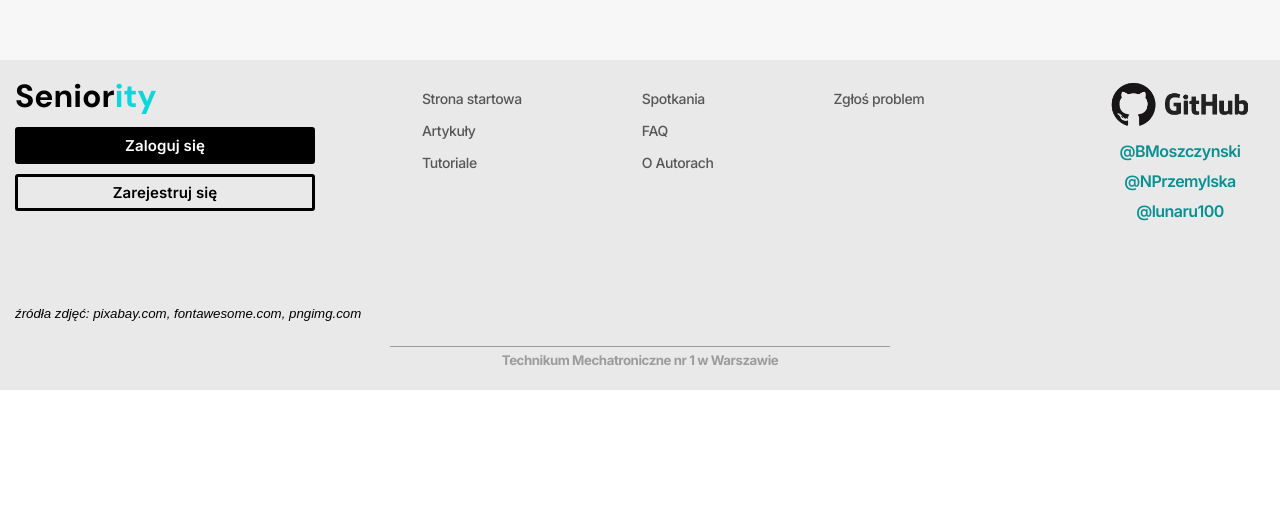
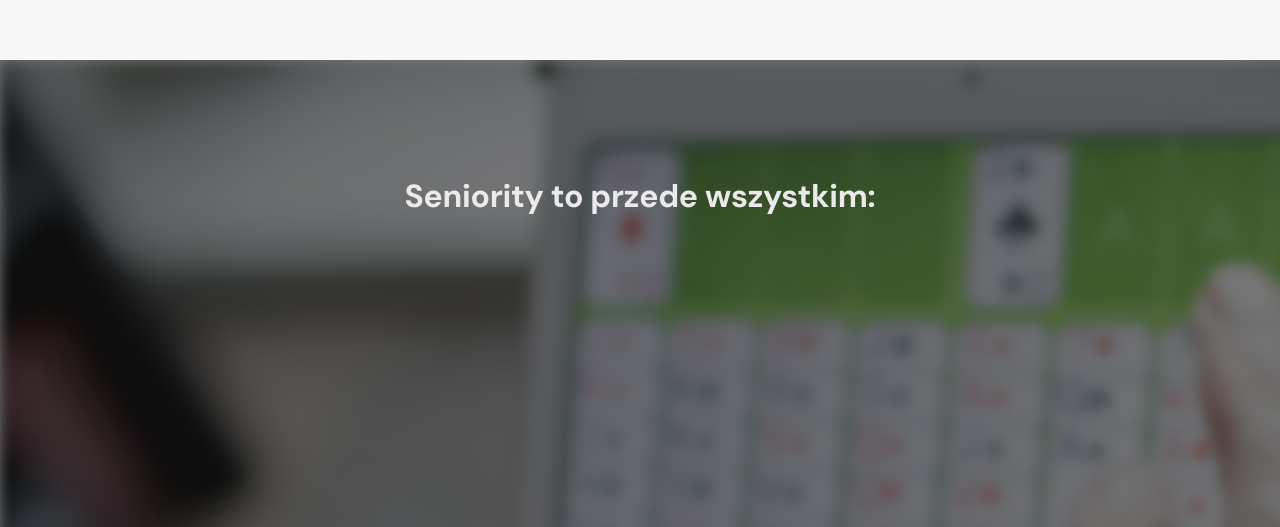
Before and after one commit to BMoszczynski07/SENIORity, a Svelte app in the folder client/: page / in a window 1280 px wide. Shown: the part 2270-2797 px from the top of the page. Before the commit the page ends 2660 px from the top, so only its background shows below. Built offline with nearby package versions, Linux system fonts and the light colour scheme.

Commit message:
fix in side menu design + adding new section

```diff
--- /dev/null
+++ b/client/src/components/About.svelte
@@ -0,0 +1,50 @@
+<script>
+  import "../scss/about.scss";
+  import aboutBg from "../assets/about-bg.jpg";
+  import { onDestroy, onMount } from "svelte";
+
+  export let tiles;
+  export let handleTilesAnimate;
+
+  onMount(() => {
+    document.addEventListener("scroll", handleTilesAnimate);
+  });
+
+  onDestroy(() => {
+    document.removeEventListener("scroll", handleTilesAnimate);
+  });
+</script>
+
+<section class="about --main-page__section">
+  <img src={aboutBg} alt="bg" class="about__img" />
+
+  <div class="about__content">
+    <h1 class="about__title">Seniority to przede wszystkim:</h1>
+
+    <div class="about__tiles">
+      <div class="about__tile" class:about__tile--on={tiles} style="--x: 0.2">
+        <span class="about__i"> UI </span>
+        <p class="about__desc">
+          Przejrzysty i czytelny wygląd strony zapewniający wszystkim
+          odwiedzającym czytelnie przemieszczanie się po niej
+        </p>
+      </div>
+
+      <div class="about__tile" class:about__tile--on={tiles} style="--x: 0.4">
+        <span class="about__i"> UI </span>
+        <p class="about__desc">
+          Przejrzysty i czytelny wygląd strony zapewniający wszystkim
+          odwiedzającym czytelnie przemieszczanie się po niej
+        </p>
+      </div>
+
+      <div class="about__tile" class:about__tile--on={tiles} style="--x: 0.6">
+        <span class="about__i"> UI </span>
+        <p class="about__desc">
+          Przejrzysty i czytelny wygląd strony zapewniający wszystkim
+          odwiedzającym czytelnie przemieszczanie się po niej
+        </p>
+      </div>
+    </div>
+  </div>
+</section>
--- a/client/src/components/Counter.svelte
+++ b/client/src/components/Counter.svelte
@@ -2,10 +2,11 @@
   import "../scss/counter.scss";
   import person from "../assets/person.svg";
   import CounterTool from "./CounterTool.svelte";
+  import layout from "../assets/layout-bg.png";
 </script>
 
-<section class="counter">
-  <div class="counter__container">
+<section class="counter --main-page__section">
+  <div class="counter__container" style="background-image: url({layout})">
     <CounterTool />
     <img src={person} alt="person" class="counter__person" />
     <header class="counter__title">
--- a/client/src/components/CounterTool.svelte
+++ b/client/src/components/CounterTool.svelte
@@ -1,8 +1,9 @@
 <script>
   import "../scss/counter.scss";
+  import { DarkTheme } from "../shared/Options";
 </script>
 
-<div class="tool">
+<div class="tool" class:tool--dark-mode={$DarkTheme}>
   <div class="tool__counter">
     <div class="tool__digit">2</div>
     <div class="tool__digit">1</div>
--- a/client/src/components/Footer.svelte
+++ b/client/src/components/Footer.svelte
@@ -9,14 +9,9 @@
       <header class="footer__logo site__logo">
         Senior<span class="footer__logo-light site__logo--light">ity</span>
       </header>
-      <div class="footer__btns">
-        <button class="footer__btn footer__btn--login">Zaloguj się</button
-        ><button class="footer__btn footer__btn--register"
-          >Zarejestruj się</button
-        >
-      </div>
       <h5 class="footer__sources">
-        źródła zdjęć: pixabay.com, fontawesome.com, pngimg.com
+        zdjęcia: pixabay.com, pngimg.com ikony: fontawesome.com czcionki:
+        fonts.google.com
       </h5>
     </div>
 
--- a/client/src/components/Main.svelte
+++ b/client/src/components/Main.svelte
@@ -6,6 +6,23 @@
   import Counter from "./Counter.svelte";
   import Faq from "./FAQ.svelte";
   import Settings from "./Settings.svelte";
+  import About from "./About.svelte";
+
+  let tiles = false;
+  const sections = document.querySelectorAll(".main__articles");
+
+  let handleTilesAnimate = () => {
+    let scrollTop =
+      window.pageYOffset !== undefined
+        ? window.pageYOffset
+        : (
+            document.documentElement ||
+            document.body.parentNode ||
+            document.body
+          ).scrollTop;
+
+    console.log(sections);
+  };
 </script>
 
 <div class="main" class:main--dark-theme={$DarkTheme === true}>
@@ -14,6 +31,7 @@
     <StartPage />
     <Counter />
     <Faq />
+    <About {handleTilesAnimate} {tiles} />
   </article>
   <Settings />
 </div>
--- a/client/src/components/StartPage.svelte
+++ b/client/src/components/StartPage.svelte
@@ -7,7 +7,7 @@
   import startPage3 from "../assets/start-page-3.svg";
 </script>
 
-<section class="main__start-page">
+<section class="main__start-page --main-page__section">
   <img src={startPage1} alt="net-1" class="start__img-1" />
   <img src={startPage1} alt="net-2" class="start__img-2" />
   <img src={startPage2} alt="img-3" class="start__img-3" />
--- /dev/null
+++ b/client/src/scss/about.scss
@@ -0,0 +1,92 @@
+@import "../global.scss";
+
+@keyframes tile-in {
+  0% {
+    transform: scale(0.9);
+    opacity: 0;
+  }
+  100% {
+    transform: scale(1);
+    opacity: 1;
+  }
+}
+
+.about {
+  height: 600px;
+  overflow: hidden;
+  position: relative;
+
+  &__content {
+    position: absolute;
+    top: 50%;
+    left: 50%;
+    z-index: 2;
+    transform: translate(-50%, -50%);
+  }
+
+  &__title {
+    margin-top: 0;
+    margin-bottom: 45px;
+    font-size: 32px;
+    color: rgb(234, 234, 234);
+    font-family: $dm;
+    letter-spacing: -0.3px;
+    text-align: center;
+  }
+
+  &__tile {
+    transform: scale(0.9);
+    opacity: 0;
+    background: rgba(39, 39, 39, 0.749);
+    padding: 10px;
+    margin-top: 10px;
+    border-radius: 12px;
+    display: flex;
+    &--on {
+      animation-name: tile-in;
+      animation-fill-mode: forwards;
+      animation-duration: 0.6s;
+      animation-delay: calc(1s * var(--x));
+    }
+  }
+
+  &__i {
+    align-self: center;
+    min-width: 32px;
+    min-height: 42px;
+    margin-right: 20px;
+    padding-right: 20px;
+    font-size: 21px;
+    // background: #f00;
+    @include flex(center, flex-end);
+    color: rgb(125, 125, 125);
+    border-right: 3px solid rgb(125, 125, 125);
+    font-family: $bv;
+    letter-spacing: 1px;
+    font-weight: 500;
+  }
+
+  &__desc {
+    color: rgb(206, 206, 206);
+    font-family: $i;
+    font-size: 15px;
+    font-weight: 500;
+    letter-spacing: -0.1px;
+  }
+
+  &::before {
+    content: "";
+    width: 100%;
+    height: 100%;
+    background: rgba(23, 23, 23, 0.578);
+    position: absolute;
+    top: 0;
+    left: 0;
+    z-index: 1;
+  }
+
+  &__img {
+    height: 200vh;
+    filter: blur(7px);
+  }
+}
--- a/client/src/scss/counter.scss
+++ b/client/src/scss/counter.scss
@@ -14,9 +14,8 @@
     height: 500px;
     position: relative;
     @include flex(center, center);
-    background-size: 250px;
-    background-image: url("https://www.toptal.com/designers/subtlepatterns/uploads/email-pattern.png");
-    background-size: 325px;
+    background-size: 350px;
+    background-color: transparent;
   }
 
   &__title {
@@ -40,9 +39,12 @@
   width: 325px;
   height: 375px;
   background: rgba(27, 27, 27, 0.674);
-  backdrop-filter: blur(3px);
+  backdrop-filter: blur(8px);
+  &--dark-mode {
+    backdrop-filter: blur(35px);
+  }
+  border-radius: 5px;
   padding: 15px;
-  border-radius: 5px;
   @include flex(center, center, column);
 
   &__counter {
--- a/client/src/scss/footer.scss
+++ b/client/src/scss/footer.scss
@@ -2,7 +2,7 @@
 
 .footer {
   background: rgb(233, 233, 233);
-  padding-top: 15px;
+  padding-top: 30px;
   @include flex(center, center, column);
 
   &__main-content {
@@ -10,10 +10,19 @@
     align-items: center;
     justify-content: space-between;
     width: 100%;
+    height: 120px;
   }
 
   &__left-side {
+    width: 330px;
+    // background: #f00;
+    position: relative;
     margin-left: 15px;
+    height: 100%;
+    display: flex;
+    align-items: flex-start;
+    justify-content: flex-start;
+    flex-direction: column;
   }
 
   &__btns {
@@ -49,24 +58,25 @@
     font-family: "Arial", sans-serif;
     font-weight: 500;
     font-style: italic;
-    margin-top: 90px;
-    margin-bottom: 0;
+    position: absolute;
+    margin: 0;
+    bottom: 0;
+    color: rgb(123, 123, 123);
   }
 
   &__school {
-    margin-top: 25px;
     width: 500px;
     text-align: center;
     padding-top: 5px;
     border-top: 1px solid rgb(156, 156, 156);
-    color: rgb(156, 156, 156);
+    color: rgb(123, 123, 123);
     font-family: $i;
+    font-weight: 400;
     letter-spacing: -0.45px;
   }
 
   &__center-side {
-    margin-top: 15px;
-    align-self: flex-start;
+    height: 100%;
   }
 
   &__menu {
@@ -102,17 +112,16 @@
     flex-direction: column;
     align-items: center;
     margin-right: 25px;
-    align-self: flex-start;
+    height: 100%;
   }
 
   &__github-link {
-    margin: 5px 0;
     color: darken($logo, 15%);
     text-decoration: none;
     font-family: $i;
     letter-spacing: -0.55px;
-    font-size: 16px;
-    font-weight: 600;
+    font-size: 15px;
+    font-weight: 500;
 
     &:hover {
       color: darken($logo, 35%);
--- /dev/null
+++ b/client/src/shared/Backend.js
@@ -0,0 +1,5 @@
+import { writable } from "svelte/store";
+
+const backend = writable({ url: "http://localhost:8080" });
+
+export default backend;
```
Also changed, not shown: client/src/scss/settings.scss (+42 -32 lines), client/src/assets/about-bg.jpg (added).
